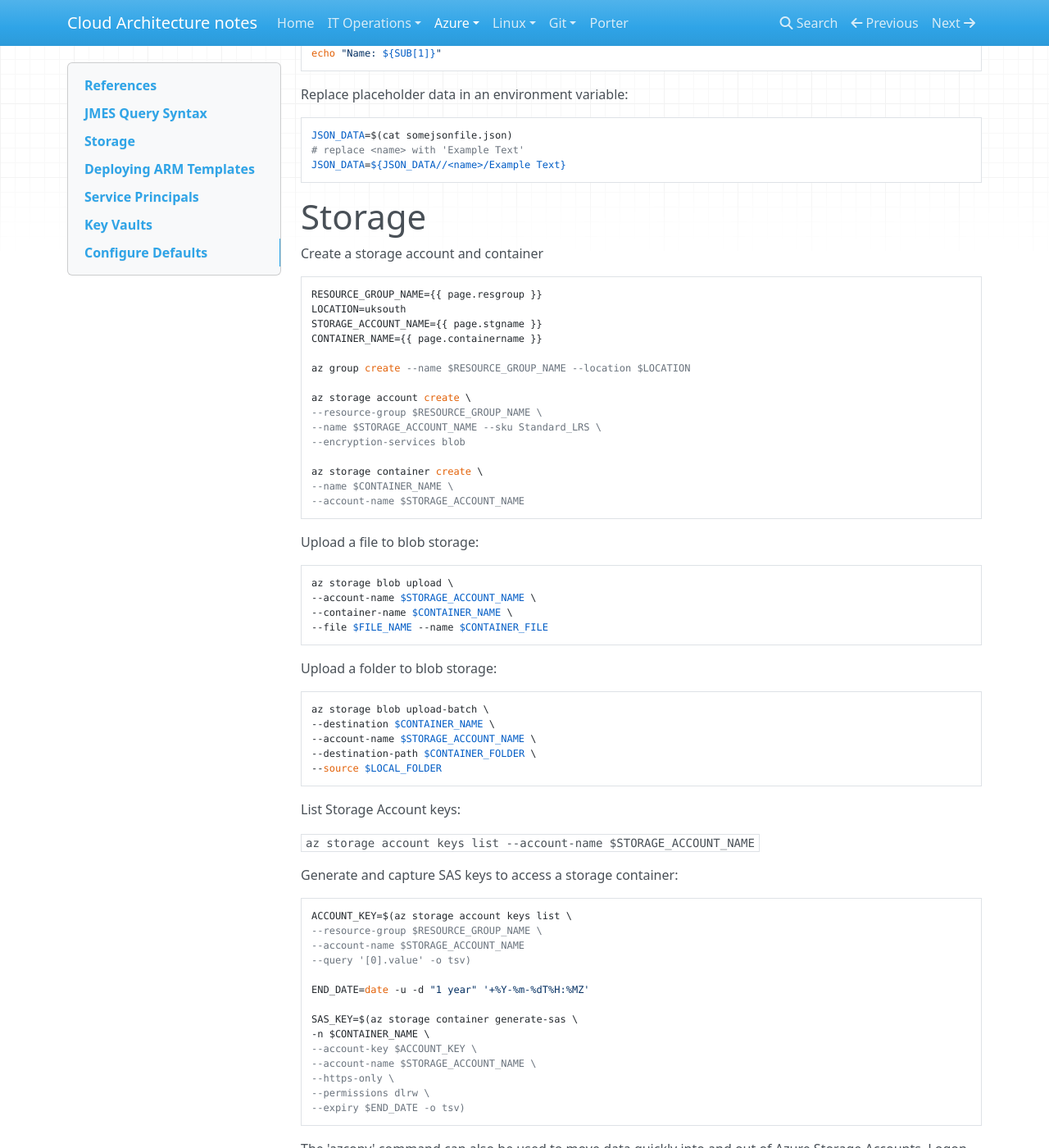
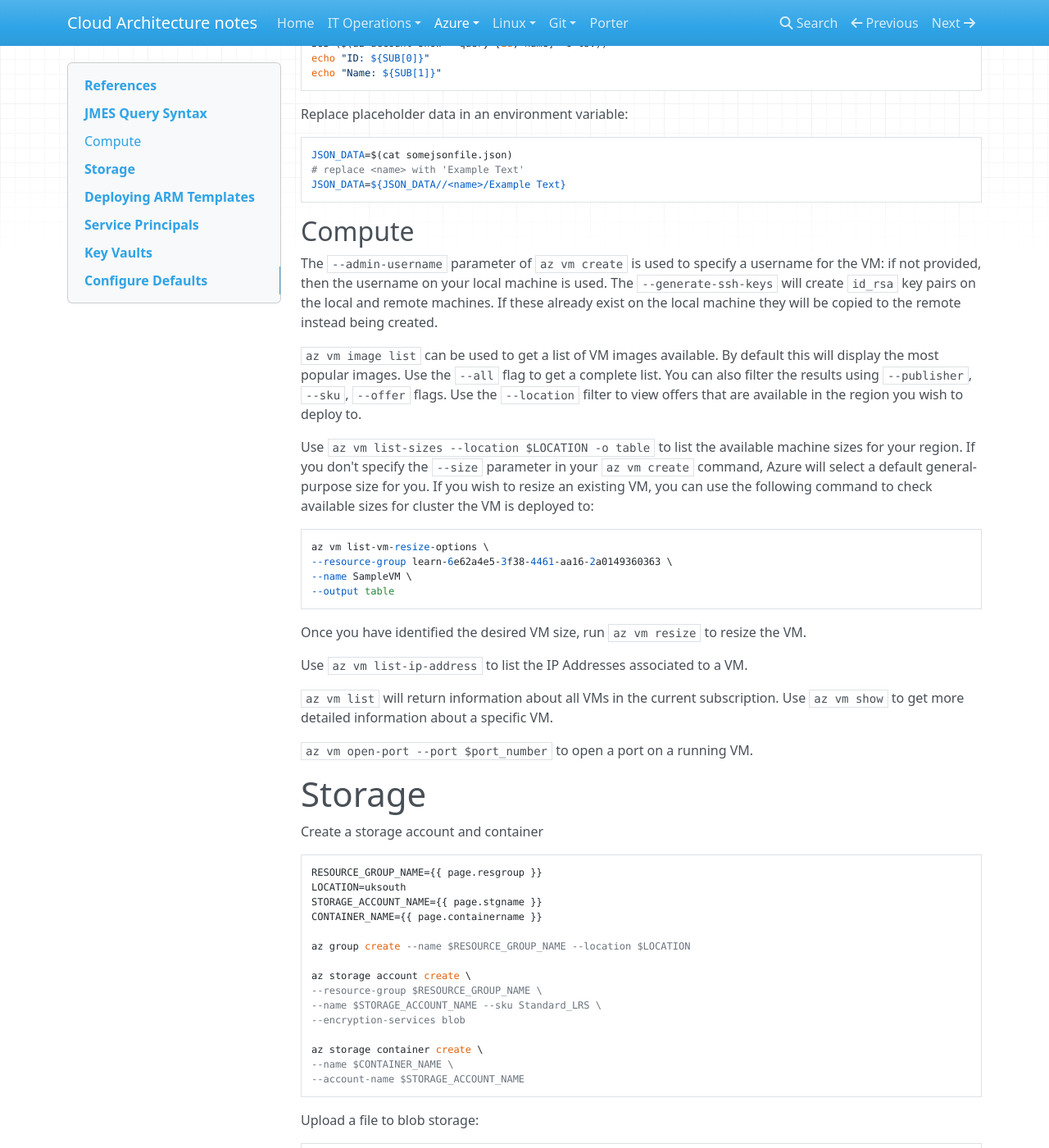
Before and after one commit to dram1964/cloudarchitect, an MkDocs documentation site: the page built from docs/azure/cli_commands.md, in a window 1280 px wide and 1400 px high, scrolled down 1568 px. Shown: the whole window at 82% size. Built offline with MkDocs 1.6.1, drawn with Linux system fonts in a browser that asks for light colours; nearby versions of some CDN libraries.

Commit message:
Add some cli commands for Virtual Machines

```diff
--- a/docs/azure/cli_commands.md
+++ b/docs/azure/cli_commands.md
@@ -76,6 +77,37 @@ Replace placeholder data in an environment variable:
     # replace <name> with 'Example Text'
     JSON_DATA=${JSON_DATA//<name>/Example Text}
 
+## Compute
+
+The `--admin-username` parameter of `az vm create` is used to specify a username for the VM: if
+not provided, then the username on your local machine is used. The `--generate-ssh-keys` will
+create `id_rsa` key pairs on the local and remote machines. If these already exist on the local
+machine they will be copied to the remote instead being created.
+
+`az vm image list` can be used to get a list of VM images available. By default this will display
+the most popular images. Use the `--all` flag to get a complete list. You can also filter the
+results using `--publisher`, `--sku`, `--offer` flags. Use the `--location` filter to view offers
+that are available in the region you wish to deploy to.
+
+Use `az vm list-sizes --location $LOCATION -o table` to list the available machine sizes
+for your region. If you don't specify the `--size` parameter in your `az vm create` command,
+Azure will select a default general-purpose size for you. If you wish to resize an existing
+VM, you can use the following command to check available sizes for cluster the VM is deployed
+to:
+
+    az vm list-vm-resize-options \
+    --resource-group learn-6e62a4e5-3f38-4461-aa16-2a0149360363 \
+    --name SampleVM \
+    --output table
+
+Once you have identified the desired VM size, run `az vm resize` to resize the VM.
+
+Use `az vm list-ip-address` to list the IP Addresses associated to a VM.
+
+`az vm list` will return information about all VMs in the current subscription. Use `az vm show` to
+get more detailed information about a specific VM.
+
+`az vm open-port --port $port_number` to open a port on a running VM.
 
 # Storage
 Create a storage account and container
```
Also changed, not shown: other parts of docs/azure/cli_commands.md (+1 -0 lines), docs/azure/compute.md (+14 -0 lines).
